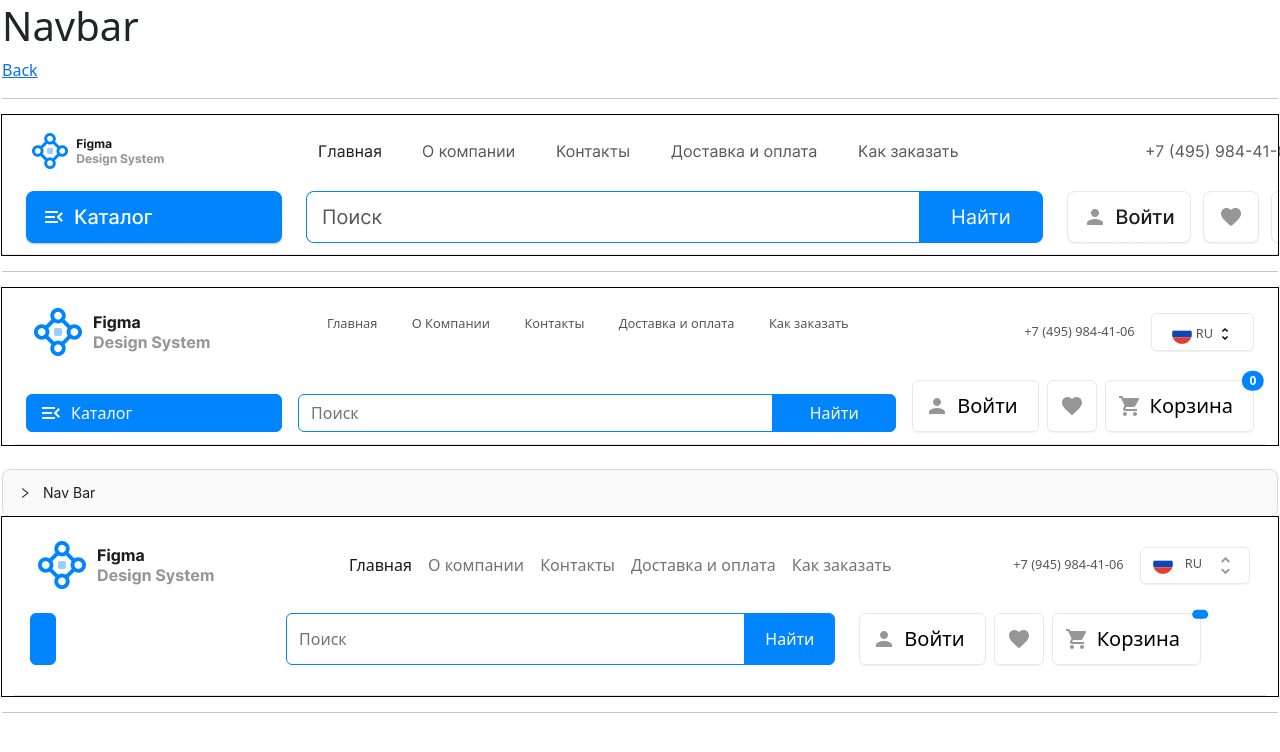
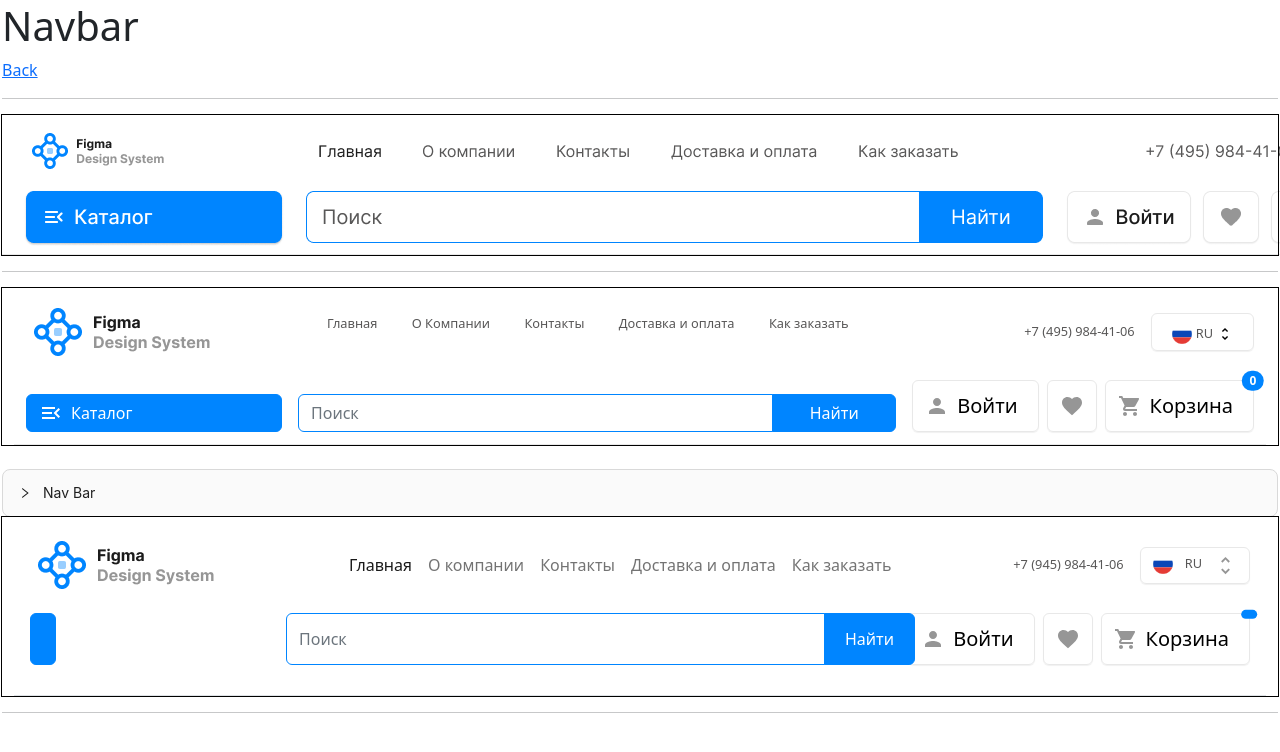
Before and after one commit to picus23/any-web-components, a Next.js app: page /navbar in a window 1280 px wide. Shown: the top 752 px of the page. Built offline with nearby package versions, Linux system fonts and the light colour scheme.

Commit message:
edit navbar

```diff
--- a/components/navbar/TempNavbar.tsx
+++ b/components/navbar/TempNavbar.tsx
@@ -100,7 +100,7 @@ const TempNavbar: FC<TempNavbarProps> = ({ catalog, hook, onBasket, onLogin, onF
                     catalog
                 }
             </div>
-            <div className="col d-flex align-items-stretch" id="search">
+            <div className="col d-flex align-items-stretch me-4" id="search">
                 <div className="input-group " >
                     <input type="text" className="form-control border border-primary" placeholder="Поиск" aria-label="Recipient's username" aria-describedby="button-addon2" />
                     <Button
@@ -110,8 +110,8 @@ const TempNavbar: FC<TempNavbarProps> = ({ catalog, hook, onBasket, onLogin, onF
                     </Button>
                 </div>
             </div>
-            <div className="col-4 d-flex align-items-stretch">
-                <div className="d-flex gap-2 w-100">
+            <div className="col-3 d-flex">
+                <div className="d-flex gap-2 w-100 justify-content-end">
                     <Button
                         onClick={onLogin}
                         style={{ height: '52px' }}
```
